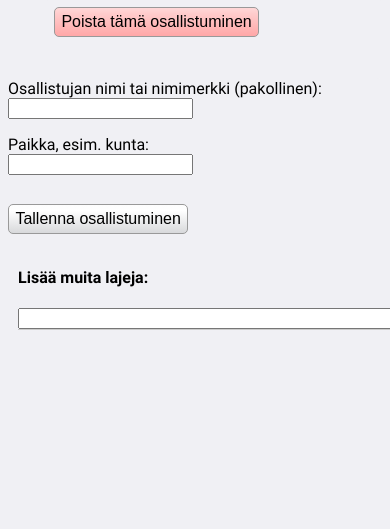
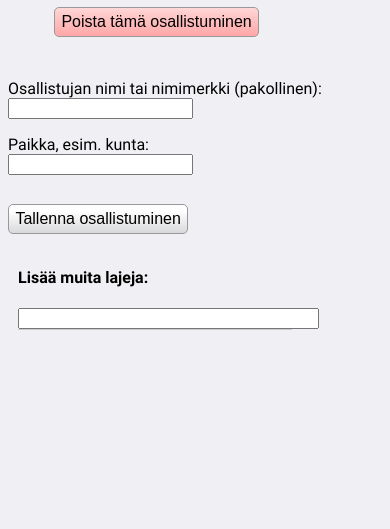
Before and after one commit to luomus/species-challenge, a Flask app: template app/templates/form_challenge100.html in a window 390 px wide; the page is wider, and only the part inside the window is pictured. Shown: the part 240-769 px from the top of that part. Run offline with Flask 3, Linux system fonts and the light colour scheme; the template is opened without the code that fills it, so the values that code supplies are empty.

Commit message:
Narrower autocomplete to fit mobile screen

```diff
--- a/app/templates/form_challenge100.html
+++ b/app/templates/form_challenge100.html
@@ -11,7 +11,7 @@
         }
 
         #autocomplete-input {
-            width: 30em;
+            width: 22em;
         }
 
         #autocomplete-results {
@@ -20,7 +20,7 @@
             border-top: none;
             position: absolute;
             z-index: 10;
-            width: 25em; /* Adjust based on parent's border */
+            width: 17em; /* Adjust based on parent's border */
             background: #fff;
             color: #000;
             max-height: 200px;
```
